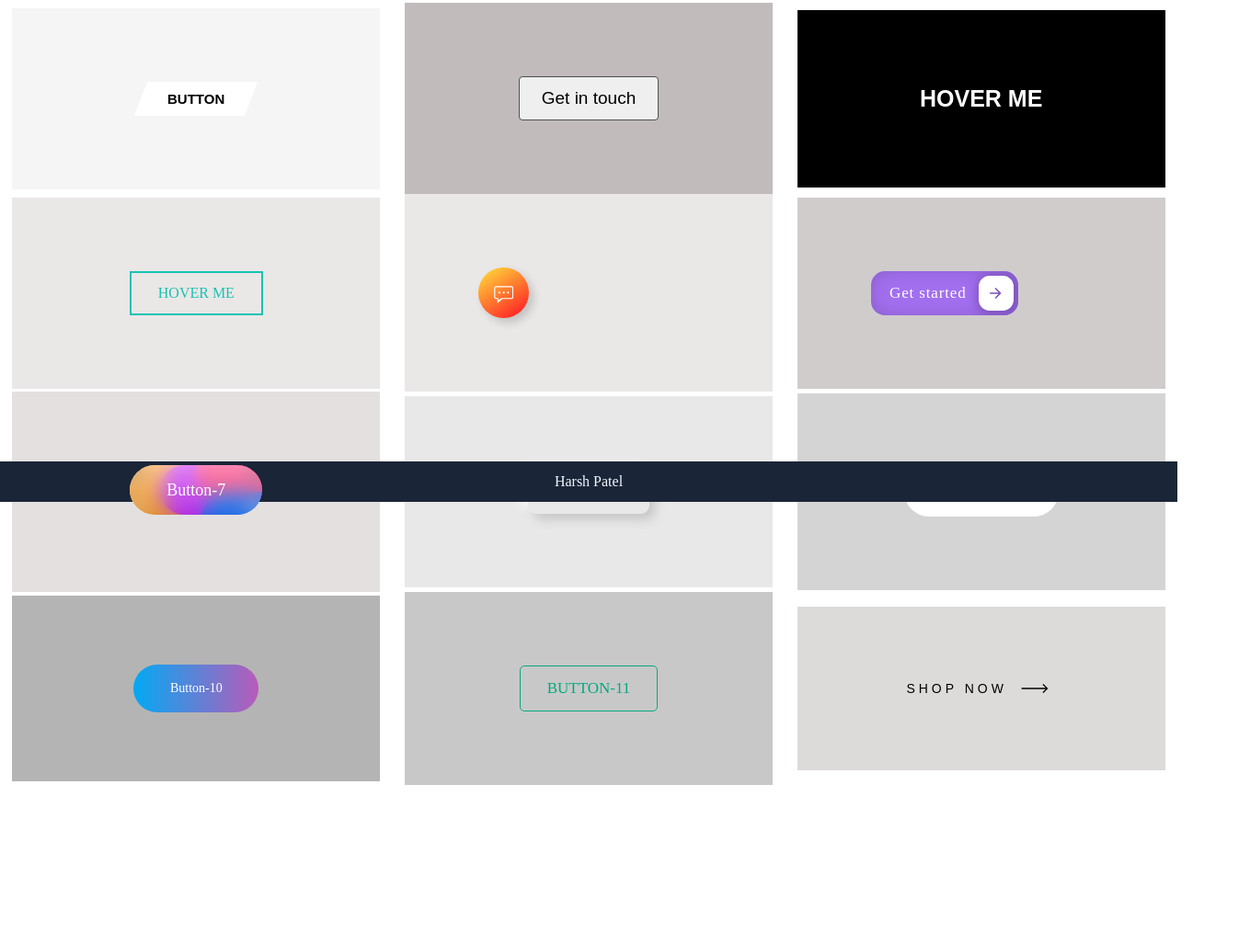
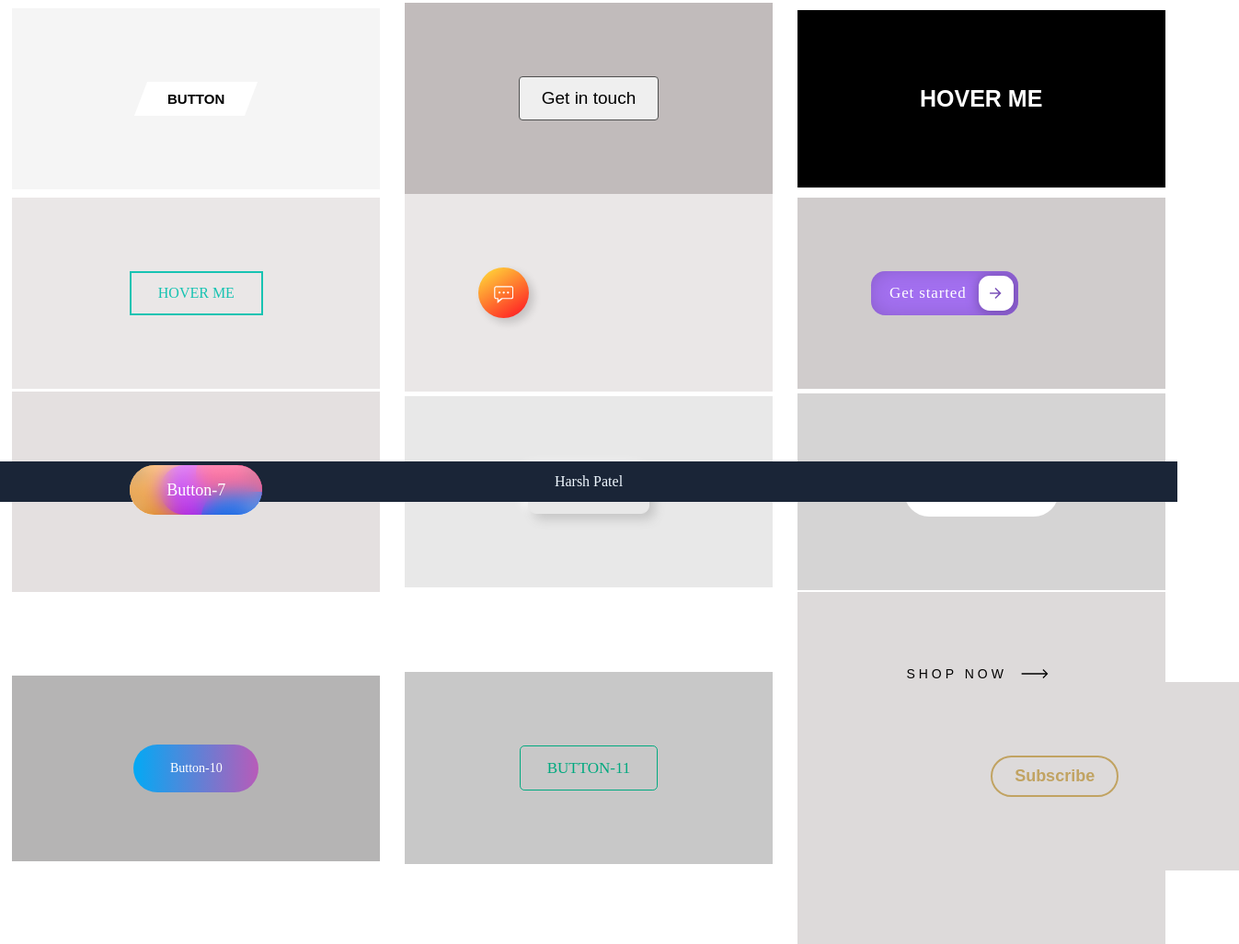
Before and after one commit to Harrshhpattell/all-elements, a plain HTML site: page index.html in a window 1280 px wide. Shown: the part 254-1281 px from the top of the page at 92% size, 1347 px wide, since content can reach past the window. Before the commit the page ends 1108 px from the top, so only its background shows below. Drawn offline with Linux system fonts and the light colour scheme.

Commit message:
add button

```diff
--- a/index.html
+++ b/index.html
@@ -123,6 +123,9 @@
             ></path>
           </svg>
         </button>
+        <div class="Button-13">
+          <button class="button">Subscribe</button>
+        </div>
       </div>
     </section>
     <footer>Harsh Patel</footer>
--- a/style.css
+++ b/style.css
@@ -870,3 +870,53 @@ button .blob:nth-child(5) {
   transform: scaleX(1);
   transform-origin: bottom left;
 }
+
+/* button13 */
+.Button-13 {
+  padding: 80px;
+  width: 400px;
+  text-align: center;
+  background-color: #dddada;
+}
+
+.Button-13 .button {
+  cursor: pointer;
+  position: relative;
+  padding: 10px 24px;
+  font-size: 18px;
+  color: rgb(193, 163, 98);
+  border: 2px solid rgb(193, 163, 98);
+  border-radius: 34px;
+  background-color: transparent;
+  font-weight: 600;
+  transition: all 0.3s cubic-bezier(0.23, 1, 0.32, 1);
+  overflow: hidden;
+}
+
+.Button-13 .button::before {
+  content: "";
+  position: absolute;
+  inset: 0;
+  margin: auto;
+  width: 50px;
+  height: 50px;
+  border-radius: inherit;
+  scale: 0;
+  z-index: -1;
+  background-color: rgb(193, 163, 98);
+  transition: all 0.6s cubic-bezier(0.23, 1, 0.32, 1);
+}
+
+.Button-13 .button:hover::before {
+  scale: 3;
+}
+
+.Button-13 .button:hover {
+  color: #212121;
+  scale: 1.1;
+  box-shadow: 0 0px 20px rgba(193, 163, 98, 0.4);
+}
+
+.Button-13 .button:active {
+  scale: 1;
+}
```
